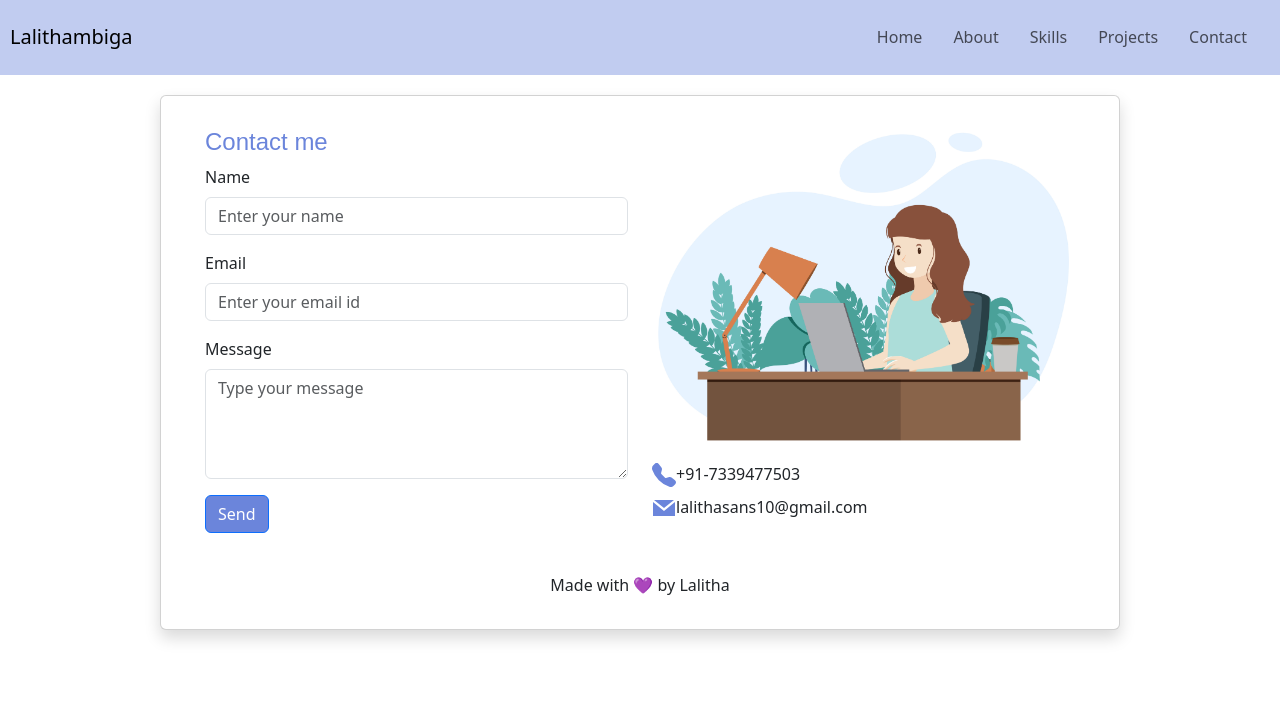
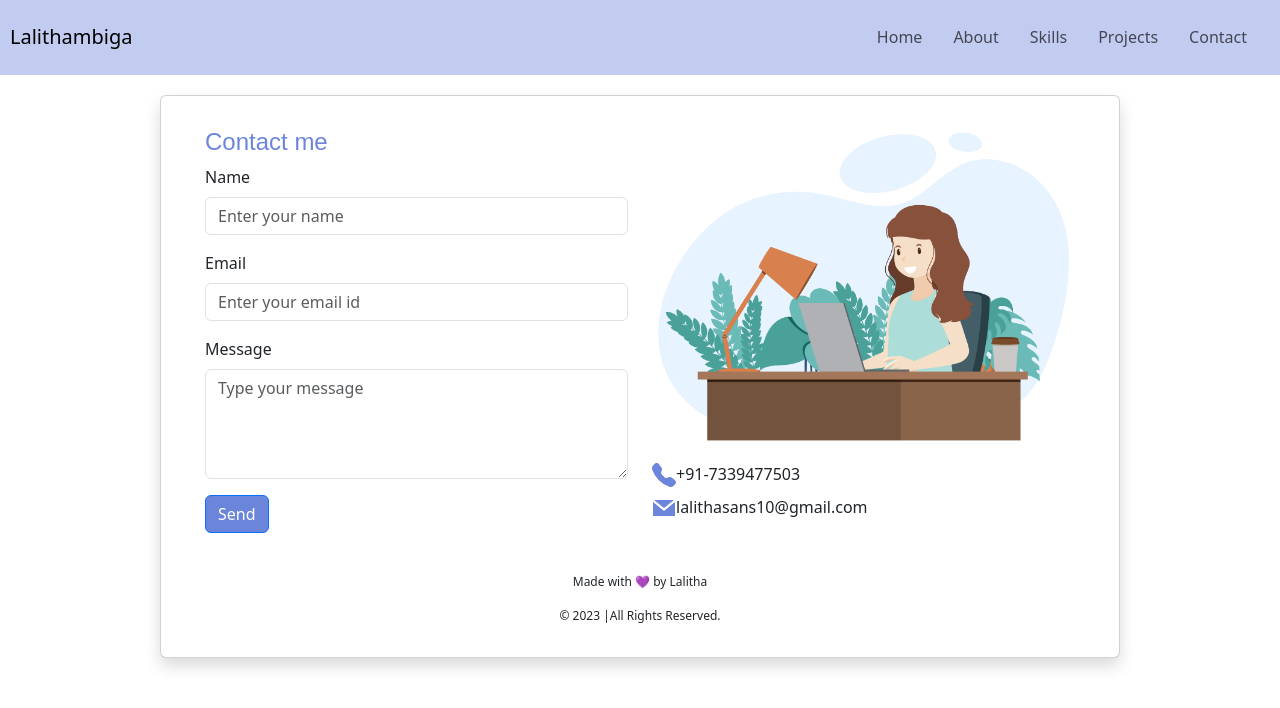
Before and after one commit to iamLalitha/Portfolio, a React (Create React App) app: page /contact in a window 1280 px wide. Shown: the top 708 px of the page. Built offline with nearby package versions, Linux system fonts and the light colour scheme.

Commit message:
footer added

```diff
--- a/src/components/Contact.js
+++ b/src/components/Contact.js
@@ -3,6 +3,7 @@ import emailjs from '@emailjs/browser';
 import { BsFillTelephoneFill} from "react-icons/bs";
 import { GrMail} from "react-icons/gr";
 import contact from '../contact.jpg';
+import Footer from './Footer';
 
 function Contact () {
   const form = useRef();
@@ -99,10 +100,11 @@ function Contact () {
         </div>
 
       </div>
-        {/* Footer */}
-        <div className="text-center mt-4">
+
+        {/* <div className="text-center mt-4">
         <p>Made with 💜 by Lalitha</p>
-      </div>
+      </div> */}
+      <Footer/>
 
     </div>
   );
--- /dev/null
+++ b/src/components/Footer.js
@@ -0,0 +1,16 @@
+import React from 'react'
+
+function Footer() {
+    const currentYear = new Date().getFullYear();
+
+  return (
+    <footer>
+        <div className='text-center mt-4'>
+            <p style={{fontSize:'12px'}}>Made with 💜 by Lalitha</p>
+            <p style={{fontSize:'12px'}}>&copy; {currentYear} |All Rights Reserved.</p>
+        </div>
+    </footer>
+  )
+}
+
+export default Footer;
```
